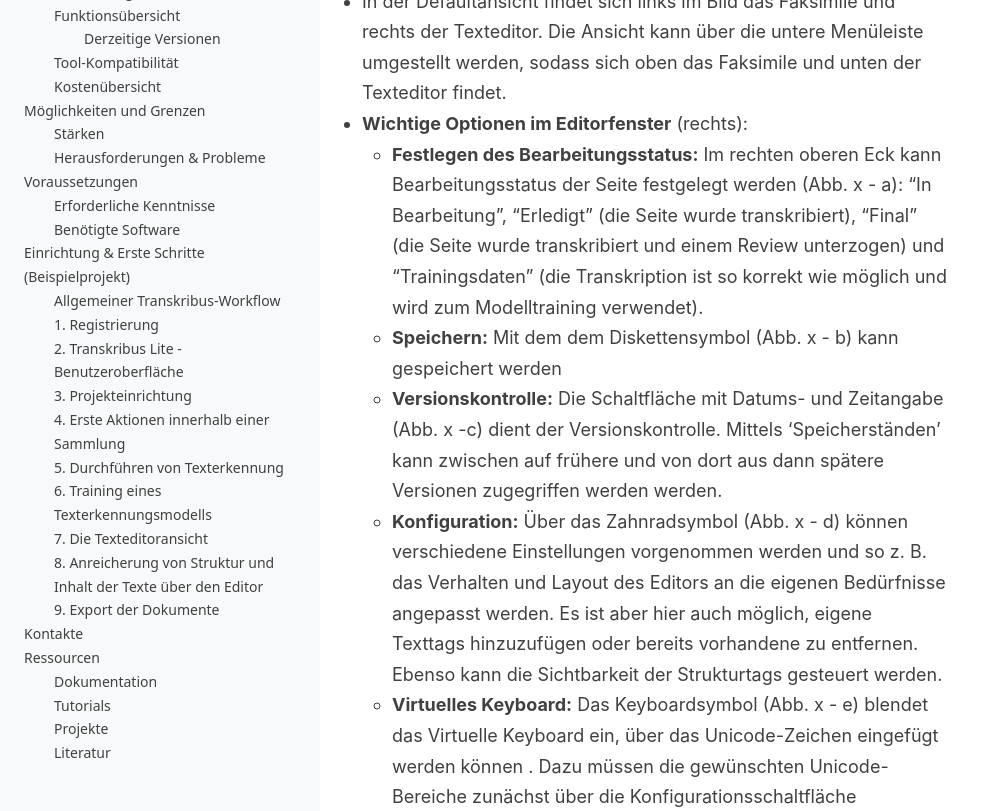
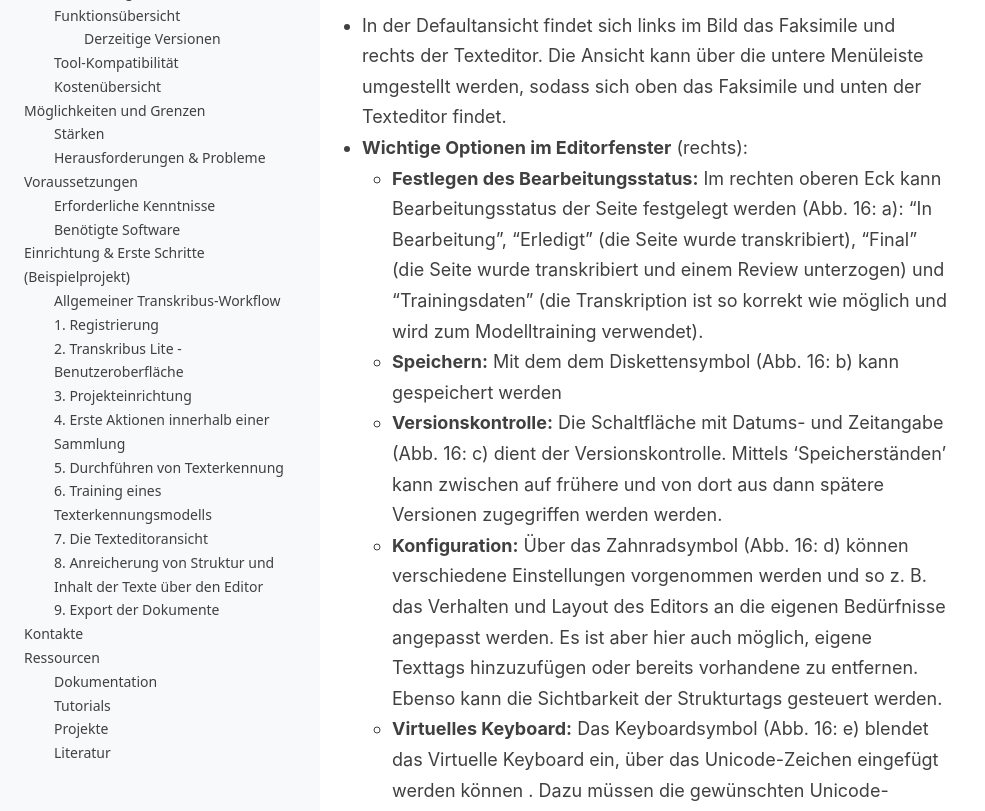
Before and after one commit to DigEdTnT/digedtnt.github.io, a Jekyll site: the page built from _posts/2023-04-24-transkribus.md, in a window 1280 px wide and 1400 px high, scrolled down 16881 px, cut to the strip 116-927 px from the top of the window. Shown: the whole strip, without its empty margins (0-985 px from the left). Built offline with Jekyll 4.4.1, drawn with Linux system fonts in a browser that asks for light colours; some of the changed text lies outside the part shown.

Commit message:
Update 2023-04-24-transkribus.md

```diff
--- a/_posts/2023-04-24-transkribus.md
+++ b/_posts/2023-04-24-transkribus.md
@@ -75,8 +75,8 @@
 
 ## Tool-Kompatibilität
 
-
-<table class="table-responsive">
+<div class="table-responsive">
+<table class="table">
   <tr>
    <td>
    </td>
@@ -118,6 +118,7 @@
    </td>
   </tr>
 </table>
+</div>
 
 
 
@@ -314,11 +315,11 @@
 
 * In der Defaultansicht findet sich links im Bild das Faksimile und rechts der Texteditor. Die Ansicht kann über die untere Menüleiste umgestellt werden, sodass sich oben das Faksimile und unten der Texteditor findet.
 * **Wichtige Optionen im Editorfenster** (rechts):
-    * **Festlegen des Bearbeitungsstatus:** Im rechten oberen Eck kann Bearbeitungsstatus der Seite festgelegt werden (Abb. x - a): “In Bearbeitung”, “Erledigt” (die Seite wurde transkribiert), “Final” (die Seite wurde transkribiert und einem Review unterzogen) und “Trainingsdaten” (die Transkription ist so korrekt wie möglich und wird zum Modelltraining verwendet).
-    * **Speichern:** Mit dem dem Diskettensymbol (Abb. x - b) kann gespeichert werden
-    * **Versionskontrolle:** Die Schaltfläche mit Datums- und Zeitangabe (Abb. x -c) dient der Versionskontrolle. Mittels ‘Speicherständen’ kann zwischen auf frühere und von dort aus dann spätere Versionen zugegriffen werden werden.
-    * **Konfiguration:** Über das Zahnradsymbol (Abb. x - d) können verschiedene Einstellungen vorgenommen werden und so z. B. das Verhalten und Layout des Editors an die eigenen Bedürfnisse angepasst werden. Es ist aber hier auch möglich, eigene Texttags hinzuzufügen oder bereits vorhandene zu entfernen. Ebenso kann die Sichtbarkeit der Strukturtags gesteuert werden.
-    * **Virtuelles Keyboard:**  Das Keyboardsymbol (Abb. x - e) blendet das Virtuelle Keyboard ein, über das Unicode-Zeichen eingefügt werden können . Dazu müssen die gewünschten Unicode-Bereiche zunächst über die Konfigurationsschaltfläche (Zahnradsymbol) ausgewählt werden.
+    * **Festlegen des Bearbeitungsstatus:** Im rechten oberen Eck kann Bearbeitungsstatus der Seite festgelegt werden (Abb. 16: a): “In Bearbeitung”, “Erledigt” (die Seite wurde transkribiert), “Final” (die Seite wurde transkribiert und einem Review unterzogen) und “Trainingsdaten” (die Transkription ist so korrekt wie möglich und wird zum Modelltraining verwendet).
+    * **Speichern:** Mit dem dem Diskettensymbol (Abb. 16: b) kann gespeichert werden
+    * **Versionskontrolle:** Die Schaltfläche mit Datums- und Zeitangabe (Abb. 16: c) dient der Versionskontrolle. Mittels ‘Speicherständen’ kann zwischen auf frühere und von dort aus dann spätere Versionen zugegriffen werden werden.
+    * **Konfiguration:** Über das Zahnradsymbol (Abb. 16: d) können verschiedene Einstellungen vorgenommen werden und so z. B. das Verhalten und Layout des Editors an die eigenen Bedürfnisse angepasst werden. Es ist aber hier auch möglich, eigene Texttags hinzuzufügen oder bereits vorhandene zu entfernen. Ebenso kann die Sichtbarkeit der Strukturtags gesteuert werden.
+    * **Virtuelles Keyboard:**  Das Keyboardsymbol (Abb. 16: e) blendet das Virtuelle Keyboard ein, über das Unicode-Zeichen eingefügt werden können . Dazu müssen die gewünschten Unicode-Bereiche zunächst über die Konfigurationsschaltfläche (Zahnradsymbol) ausgewählt werden.
 {% include image.html url="../data/pipelines/pipeline_2/transkribus/img/text_editor_options.png" description="Optionen im Texteditor-Fenster" %}
 
 * **Wichtige Optionen im Faksimilefenster** (links):
```
Also changed, not shown: other parts of _posts/2023-04-24-transkribus.md (+7 -7 lines).
